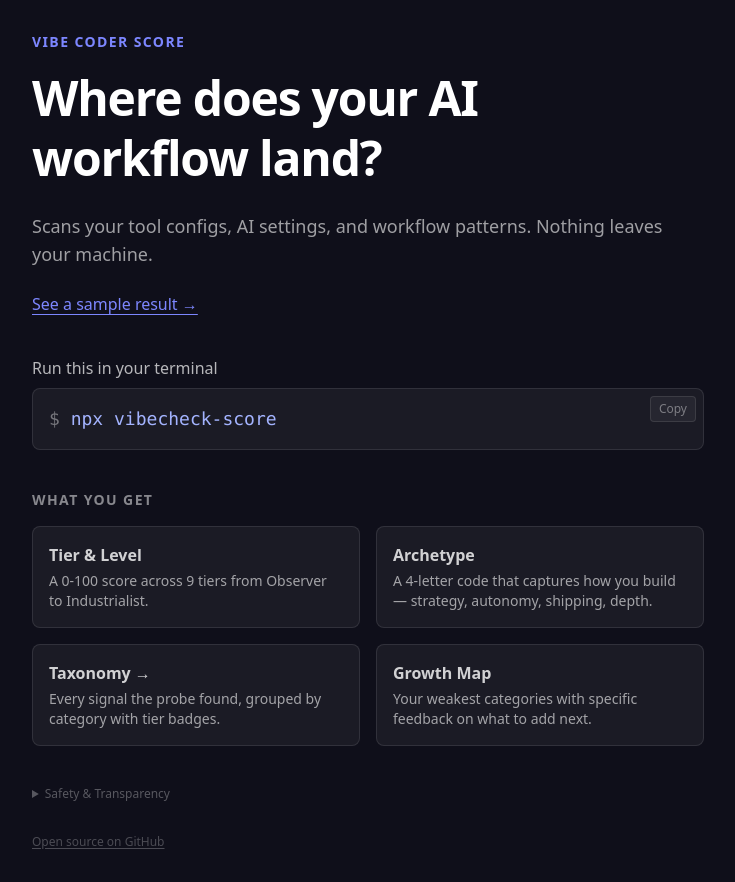
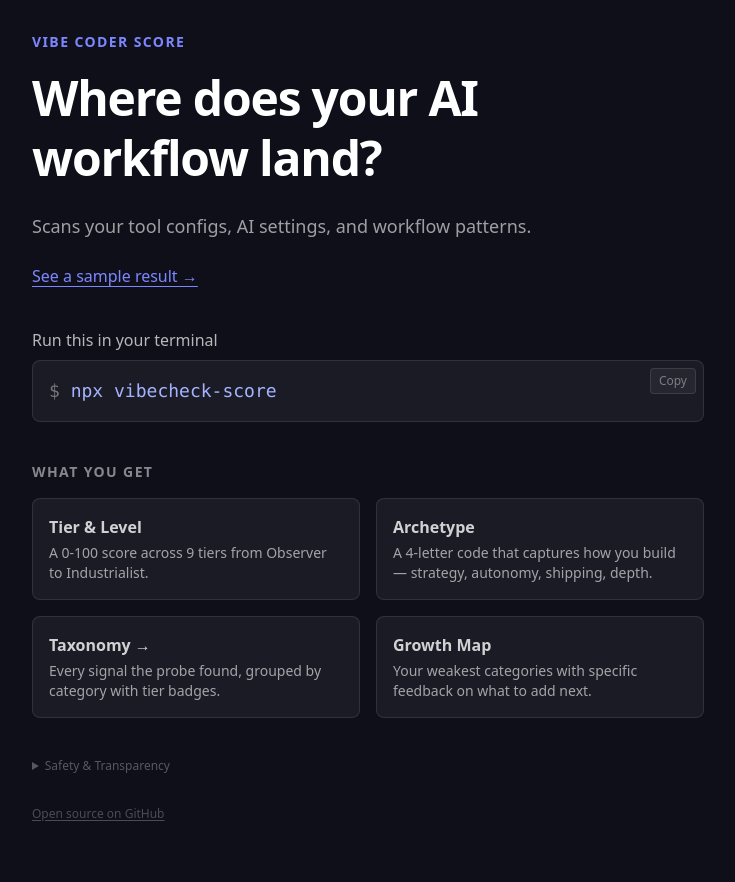
Before and after one commit to brklyngg/vibe-coding-score, a Next.js app in the folder vibecheck/packages/web/: page / in a window 1280 px wide. Shown: the whole page, without its empty margins (272-1007 px from the left). After the commit the page ends 854 px from the top, so only its background shows below. Built offline with nearby package versions, Linux system fonts and the light colour scheme.

Commit message:
Remove 'nothing leaves your machine' copy from landing page and metadata

```diff
--- a/vibecheck/packages/web/src/app/layout.tsx
+++ b/vibecheck/packages/web/src/app/layout.tsx
@@ -4,7 +4,7 @@ import "./globals.css";
 export const metadata: Metadata = {
   title: "Vibe Coder Score — Where does your AI workflow land?",
   description:
-    "Map your AI coding setup against a taxonomy of development workflows. One command. Nothing leaves your machine.",
+    "Map your AI coding setup against a taxonomy of development workflows. One command.",
 };
 
 export default function RootLayout({
--- a/vibecheck/packages/web/src/app/page.tsx
+++ b/vibecheck/packages/web/src/app/page.tsx
@@ -12,7 +12,6 @@ export default function Home() {
         </h1>
         <p className="mb-6 text-lg text-white/60">
           Scans your tool configs, AI settings, and workflow patterns.
-          Nothing leaves your machine.
         </p>
 
         <a
```
